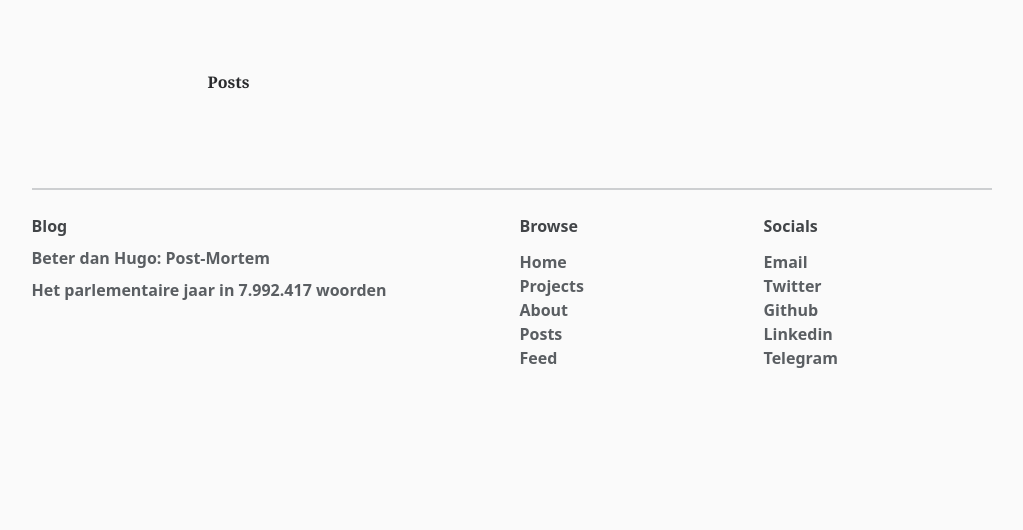
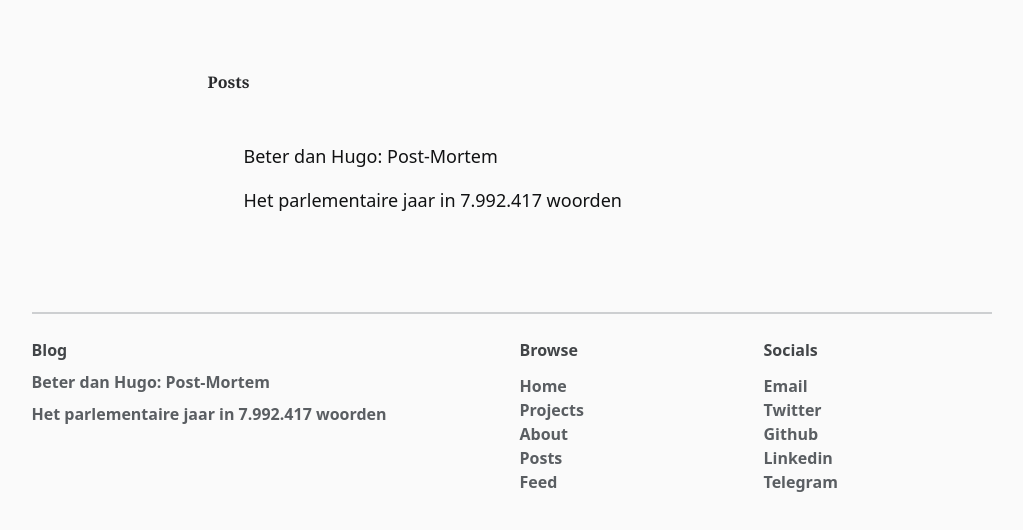
Before and after one commit to Coretteket/qntn.io-2022, an Astro site: page /en/blog in a window 1280 px wide. Shown: the part 122-652 px from the top of the page, without its empty margins (121-1144 px from the left). Built offline with nearby package versions, Linux system fonts and the light colour scheme; Astro itself is replaced by a stand-in of ours; some packages are replaced by stand-ins of ours; a web font is replaced by a local one; what tailwindcss-fluid-text would draw is missing.

Commit message:
fixing glob

```diff
--- a/src/pages/[locale]/blog/index.astro
+++ b/src/pages/[locale]/blog/index.astro
@@ -6,7 +6,7 @@ import { getBlogSlug } from '@/scripts/utils';
 
 const { t } = await loadTranslations(Astro);
 
-const posts = await Astro.glob('../../../content/*.mdx');
+const posts = await Astro.glob('../../../../content/*.mdx');
 
 const getPostDate = (post: (typeof posts)[number]) => new Date(post.frontmatter.date).valueOf();
 const sortedPosts = posts.sort((a, b) => getPostDate(b) - getPostDate(a))
```
